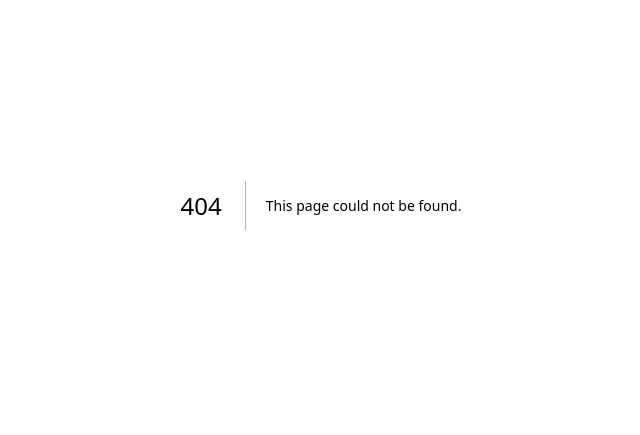
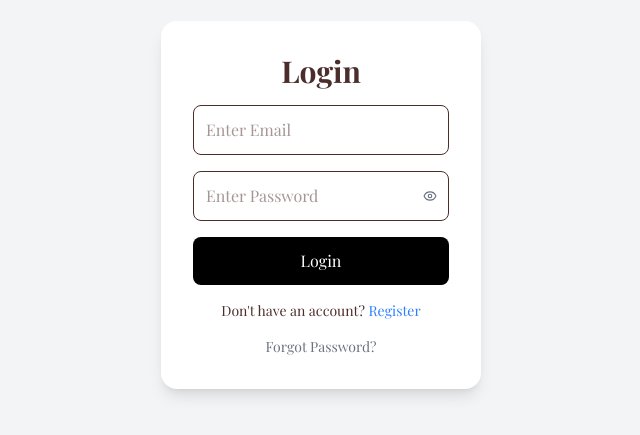
Before and after one commit to Amchu-feroz/spatial-co, a Next.js app: page /login in a window 1280 px wide. Before the commit this address had no page. Shown: the part 195-630 px from the top of the page, without its empty margins (319-959 px from the left). Built offline with nearby package versions, Linux system fonts and the light colour scheme.

Commit message:
chore: Add login and registration pages with password visibility toggle

```diff
--- /dev/null
+++ b/app/api/login/route.ts
@@ -0,0 +1,47 @@
+import mysql from "mysql2/promise";
+import bcrypt from "bcryptjs";
+import { NextResponse } from "next/server";
+
+export async function POST(req: Request) {
+
+  const body = await req.json();
+
+  const db = await mysql.createConnection({
+    host: "localhost",
+    user: "root",
+    password: "",
+    database: "spatialco",
+  });
+
+  const [rows]: any = await db.execute(
+    "SELECT * FROM users WHERE email = ?",
+    [body.email]
+  );
+
+  if(rows.length === 0){
+
+    return NextResponse.json({
+      success: false,
+    });
+  }
+
+  const user = rows[0];
+
+  const isMatch = await bcrypt.compare(
+    body.password,
+    user.password
+  );
+
+  if(isMatch){
+
+    return NextResponse.json({
+      success: true,
+    });
+
+  } else {
+
+    return NextResponse.json({
+      success: false,
+    });
+  }
+}
--- /dev/null
+++ b/app/api/register/route.ts
@@ -0,0 +1,37 @@
+import mysql from "mysql2/promise";
+import bcrypt from "bcryptjs";
+import { NextResponse } from "next/server";
+
+export async function POST(req: Request) {
+
+  try {
+
+    const body = await req.json();
+
+    const hashedPassword = await bcrypt.hash(body.password, 10);
+
+    const db = await mysql.createConnection({
+      host: "localhost",
+      user: "root",
+      password: "",
+      database: "spatialco",
+    });
+
+    await db.execute(
+      "INSERT INTO users (email, password) VALUES (?, ?)",
+      [body.email, hashedPassword]
+    );
+
+    return NextResponse.json({
+      message: "Registered Successfully",
+    });
+
+  } catch (error) {
+
+    console.log(error);
+
+    return NextResponse.json({
+      message: "Error",
+    });
+  }
+}
--- a/app/components/Navbar.tsx
+++ b/app/components/Navbar.tsx
@@ -24,6 +24,13 @@ export default function Navbar() {
           Contact
         </a>
 
+        <button
+  onClick={() => window.location.href = "/login"}
+  className="bg-black text-white px-4 py-2 rounded-lg"
+>
+  Logout
+</button>
+
       </div>
 
     </nav>
--- /dev/null
+++ b/app/forgot-password/page.tsx
@@ -0,0 +1,55 @@
+"use client";
+
+import Link from "next/link";
+import { useState } from "react";
+
+export default function ForgotPasswordPage() {
+
+  const [email, setEmail] = useState("");
+
+  const handleReset = (e:any) => {
+
+    e.preventDefault();
+
+    alert("Password reset link sent successfully");
+  };
+
+  return (
+
+    <div className="flex justify-center items-center min-h-screen bg-gray-100">
+
+      <form
+        onSubmit={handleReset}
+        className="bg-white p-8 rounded-2xl shadow-lg w-80 flex flex-col gap-4"
+      >
+
+        <h1 className="text-3xl font-bold text-center">
+          Forgot Password
+        </h1>
+
+        <input
+          type="email"
+          placeholder="Enter Your Email"
+          className="border p-3 rounded-lg"
+          onChange={(e)=>setEmail(e.target.value)}
+        />
+
+        <button
+          type="submit"
+          className="bg-black text-white py-3 rounded-lg"
+        >
+          Reset Password
+        </button>
+
+        <Link
+          href="/login"
+          className="text-center text-blue-500"
+        >
+          Back to Login
+        </Link>
+
+      </form>
+
+    </div>
+  );
+}
--- a/app/home/page.tsx
+++ b/app/home/page.tsx
@@ -0,0 +1,20 @@
+import Navbar from "../components/Navbar";
+import Hero from "../components/Hero";
+import OurWork from "../components/OurWork";
+import About from "../components/About";
+import Calculator from "../components/Calculator";
+import Contact from "../components/Contact";
+
+export default function Page() {
+  return (
+    <>
+      <Navbar />
+      <Hero />
+      <OurWork />
+      <About />
+      <Calculator />
+      <Contact />
+
+    </>
+  );
+}
--- /dev/null
+++ b/app/login/page.tsx
@@ -0,0 +1,116 @@
+"use client";
+import { Eye, EyeOff } from "lucide-react";
+
+import Link from "next/link";
+import { useState } from "react";
+
+export default function LoginPage() {
+
+  const [email, setEmail] = useState("");
+  const [password, setPassword] = useState("");
+  const [showPassword, setShowPassword] = useState(false);
+
+  const handleLogin = async (e:any) => {
+
+    e.preventDefault();
+
+    const res = await fetch("/api/login", {
+
+      method: "POST",
+
+      headers: {
+        "Content-Type": "application/json",
+      },
+
+      body: JSON.stringify({
+        email,
+        password,
+      }),
+    });
+
+    const data = await res.json();
+
+    if(data.success){
+
+      window.location.href = "/home";
+
+    } else {
+
+      alert("Wrong Email or Password");
+    }
+  };
+
+  return (
+
+    <div className="flex justify-center items-center min-h-screen bg-gray-100">
+
+      <form
+        onSubmit={handleLogin}
+        className="bg-white p-8 rounded-2xl shadow-lg w-80 flex flex-col gap-4"
+      >
+
+        <h1 className="text-3xl font-bold text-center">
+          Login
+        </h1>
+
+        <input
+          type="email"
+          placeholder="Enter Email"
+          className="border p-3 rounded-lg"
+          onChange={(e)=>setEmail(e.target.value)}
+        />
+
+        <div className="relative w-full">
+
+  <input
+    type={showPassword ? "text" : "password"}
+    placeholder="Enter Password"
+    className="border p-3 rounded-lg w-full pr-10"
+    onChange={(e) => setPassword(e.target.value)}
+  />
+
+  <span
+    onClick={() => setShowPassword(!showPassword)}
+    className="absolute right-3 top-1/2 -translate-y-1/2 cursor-pointer text-gray-500"
+  >
+    {showPassword ? <EyeOff size={14} /> : <Eye size={14} />}
+  </span>
+
+</div>
+
+        <button
+          type="submit"
+          className="bg-black text-white py-3 rounded-lg"
+        >
+          Login
+        </button>
+
+        <p className="text-center text-sm">
+
+          Don't have an account?{" "}
+
+          <Link
+            href="/register"
+            className="text-blue-500"
+          >
+            Register
+          </Link>
+
+        </p>
+
+        <p className="text-center text-sm">
+
+          <Link
+            href="/forgot-password"
+            className="text-gray-500"
+          >
+            Forgot Password?
+          </Link>
+
+        </p>
+
+      </form>
+
+    </div>
+  );
+}
--- a/app/page.tsx
+++ b/app/page.tsx
@@ -1,20 +1,6 @@
-import Navbar from "./components/Navbar";
-import Hero from "./components/Hero";
-import OurWork from "./components/OurWork";
-import About from "./components/About";
-import Calculator from "./components/Calculator";
-import Contact from "./components/Contact";
+import { redirect } from "next/navigation";
 
 export default function Page() {
-  return (
-    <>
-      <Navbar />
-      <Hero />
-      <OurWork />
-      <About />
-      <Calculator />
-      <Contact />
 
-    </>
-  );
+  redirect("/login");
 }
--- /dev/null
+++ b/app/register/page.tsx
@@ -0,0 +1,87 @@
+"use client";
+
+import Link from "next/link";
+import { useState } from "react";
+
+export default function RegisterPage() {
+
+  const [email, setEmail] = useState("");
+  const [password, setPassword] = useState("");
+
+  const handleRegister = async (e:any) => {
+
+    e.preventDefault();
+
+    const res = await fetch("/api/register", {
+
+      method: "POST",
+
+      headers: {
+        "Content-Type": "application/json",
+      },
+
+      body: JSON.stringify({
+        email,
+        password,
+      }),
+    });
+
+    const data = await res.json();
+
+    alert(data.message);
+
+    window.location.href = "/login";
+  };
+
+  return (
+
+    <div className="flex justify-center items-center min-h-screen bg-gray-100">
+
+      <form
+        onSubmit={handleRegister}
+        className="bg-white p-8 rounded-2xl shadow-lg w-80 flex flex-col gap-4"
+      >
+
+        <h1 className="text-3xl font-bold text-center">
+          Register
+        </h1>
+
+        <input
+          type="email"
+          placeholder="Enter Email"
+          className="border p-3 rounded-lg"
+          onChange={(e)=>setEmail(e.target.value)}
+        />
+
+        <input
+          type="password"
+          placeholder="Create Password"
+          className="border p-3 rounded-lg"
+          onChange={(e)=>setPassword(e.target.value)}
+        />
+
+        <button
+          type="submit"
+          className="bg-black text-white py-3 rounded-lg"
+        >
+          Register
+        </button>
+
+        <p className="text-center text-sm">
+
+          Already have an account?{" "}
+
+          <Link
+            href="/login"
+            className="text-blue-500"
+          >
+            Login
+          </Link>
+
+        </p>
+
+      </form>
+
+    </div>
+  );
+}
--- /dev/null
+++ b/lucide-react.d.ts
@@ -0,0 +1 @@
+declare module 'lucide-react';
--- a/package.json
+++ b/package.json
@@ -10,6 +10,7 @@
   },
   "dependencies": {
     "bcryptjs": "^3.0.3",
+    "lucide-react": "^1.16.0",
     "mysql2": "^3.22.3",
     "next": "16.2.6",
     "react": "19.2.4",
```
Also changed, not shown: 1 other file (tests, documents, lock files or other folders).
